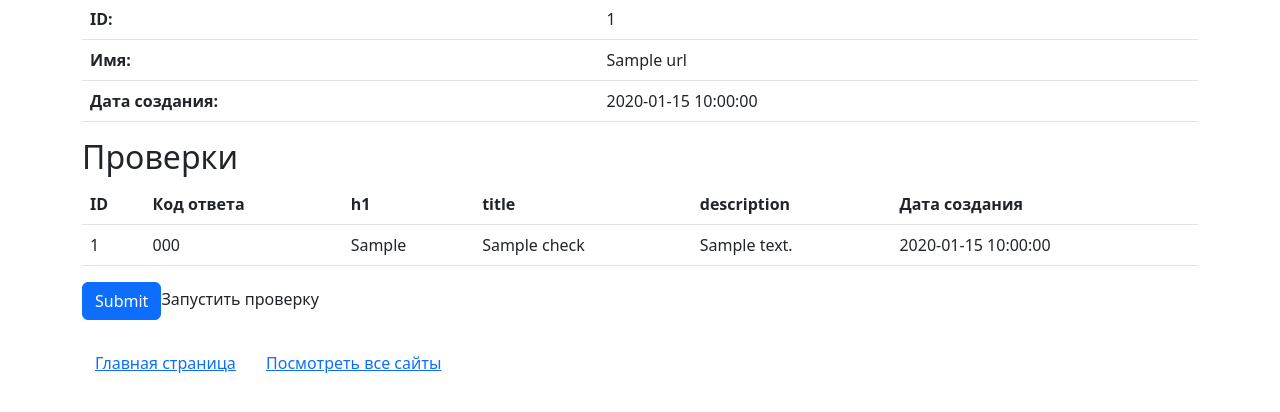
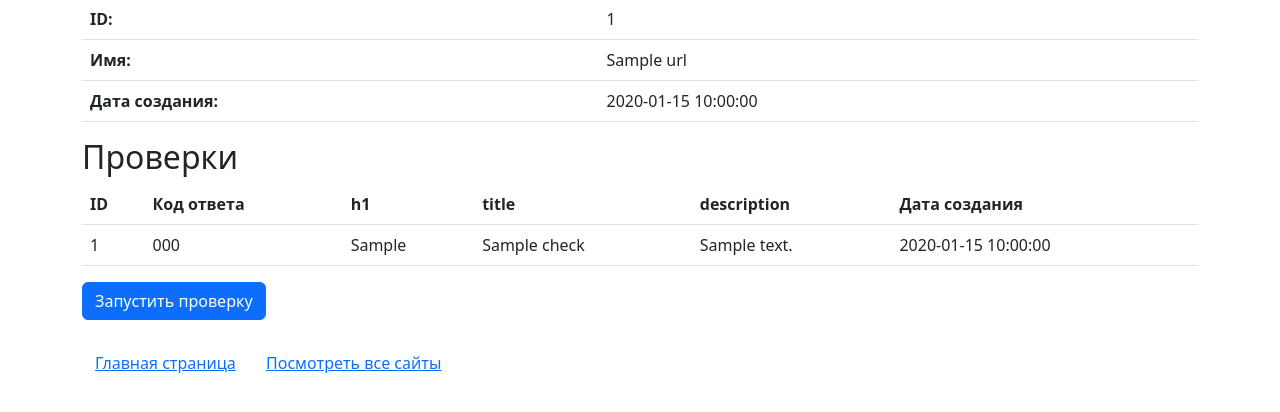
Before and after one commit to AnnaKudriaeva/python-project-83, a Flask app: page /urls/1 in a window 1280 px wide. Shown: the part 57-469 px from the top of the page. Run offline with Flask 3, Linux system fonts and the light colour scheme; a database or web service that is not in the repository returns one stand-in record (values such as "Sample title"); some libraries are stand-ins or nearby versions.

Commit message:
minor fix

```diff
--- a/page_analyzer/templates/url.html
+++ b/page_analyzer/templates/url.html
@@ -57,7 +57,7 @@
             </tbody>
         </table>
         <form action="{{ url_for('show_url', id=url['id']) }}" method="post">
-            <input type="submit" class="btn btn-primary">Запустить проверку</input>
+            <button type="submit" class="btn btn-primary">Запустить проверку</button>
         </form>
         <div class="mt-4">
             <a href="{{ url_for('index') }}" class="btn btn-link">Главная страница</a>
```
